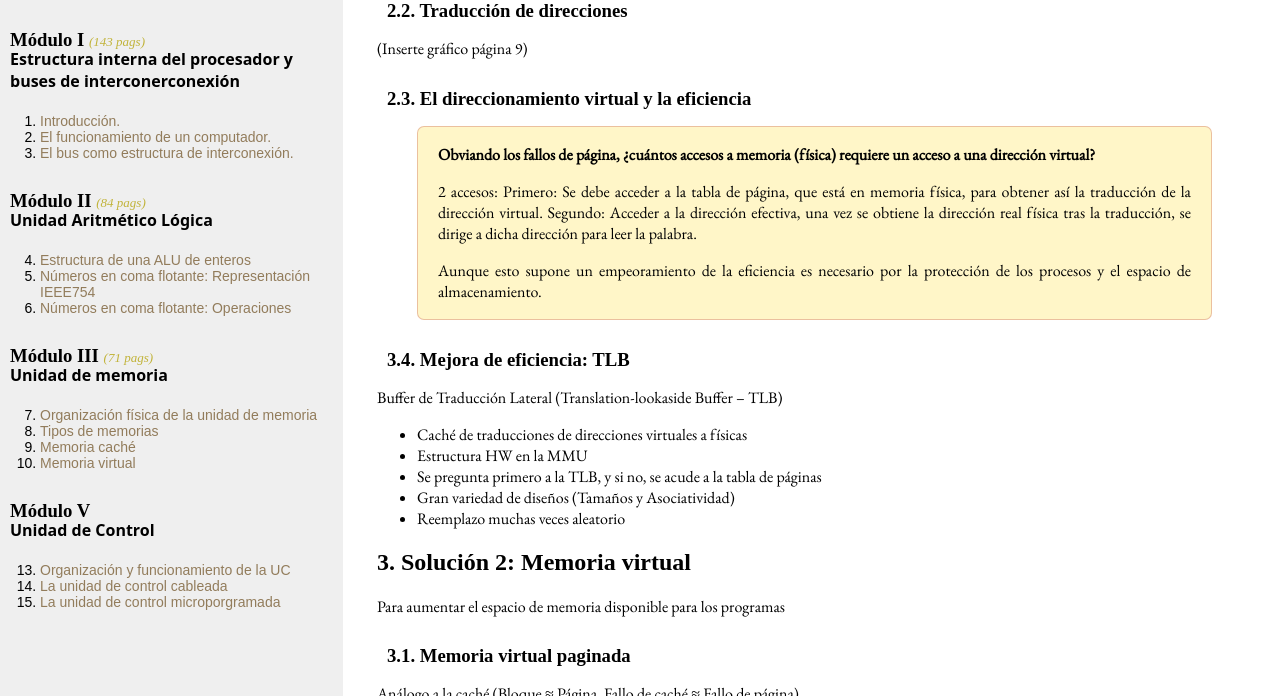
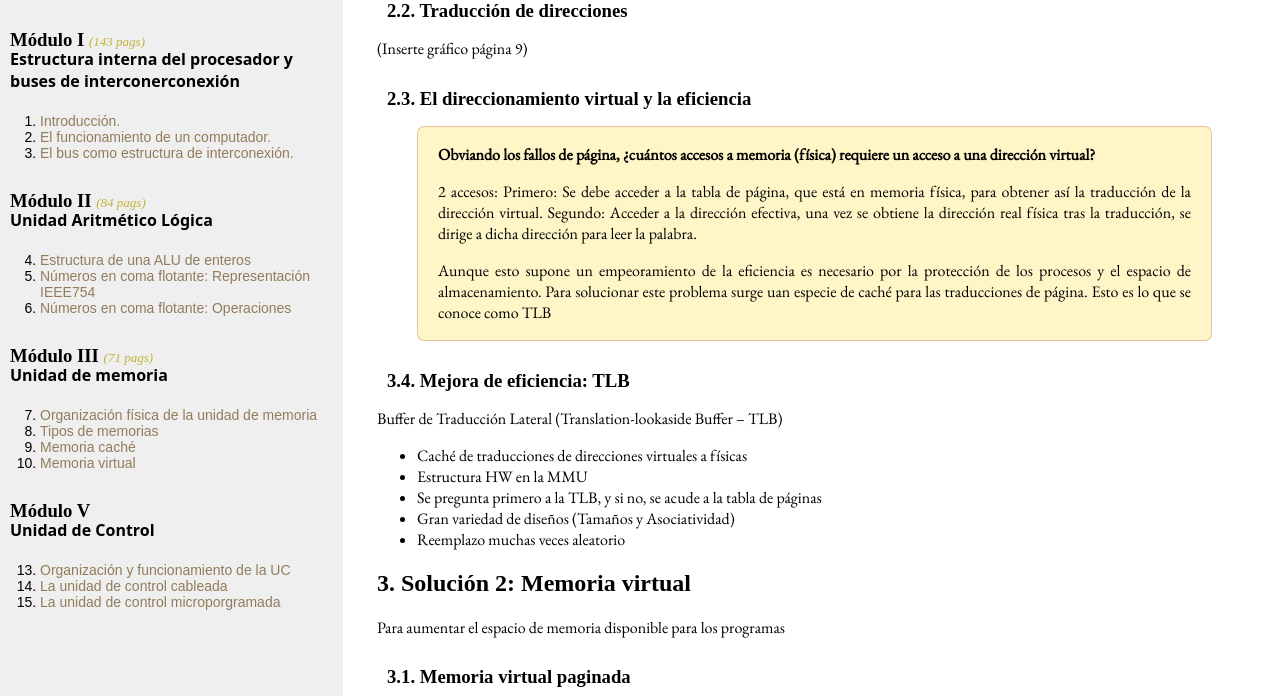
Before and after one commit to dkaerit/EDC, a Jekyll site: the page built from _posts/2020-10-05-TEMA10.md, in a window 1280 px wide and 900 px high, scrolled down 1021 px, cut to the strip 0-696 px from the top of the window. Built offline with Jekyll 4.4.1, drawn with Linux system fonts in a browser that asks for light colours; some web fonts are replaced.

Commit message:
Update 2020-10-05-TEMA10.md

```diff
--- a/_posts/2020-10-05-TEMA10.md
+++ b/_posts/2020-10-05-TEMA10.md
@@ -46,6 +46,7 @@ Para la protección de los procesos se utilizan direcciones virtuales (Hay que t
 > Segundo: Acceder a la dirección efectiva, una vez se obtiene la dirección real física tras la traducción, se dirige a dicha dirección para leer la palabra.
 >
 > Aunque esto supone un empeoramiento de la eficiencia es necesario por la protección de los procesos y el espacio de almacenamiento.
+> Para solucionar este problema surge uan especie de caché para las traducciones de página. Esto es lo que se conoce como TLB
 
 ### 3.4. Mejora de eficiencia: TLB
 Buffer de Traducción Lateral (Translation-lookaside Buffer – TLB)
```
